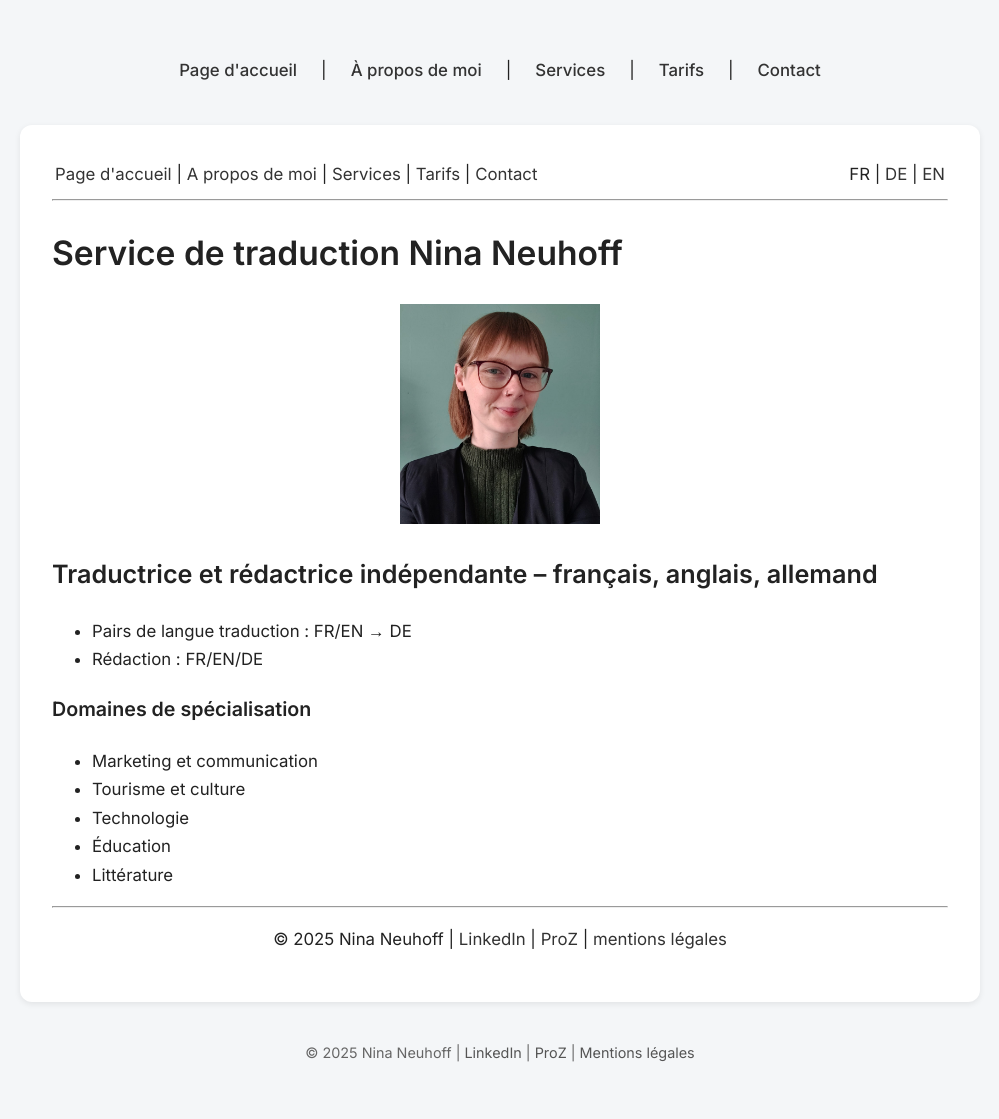
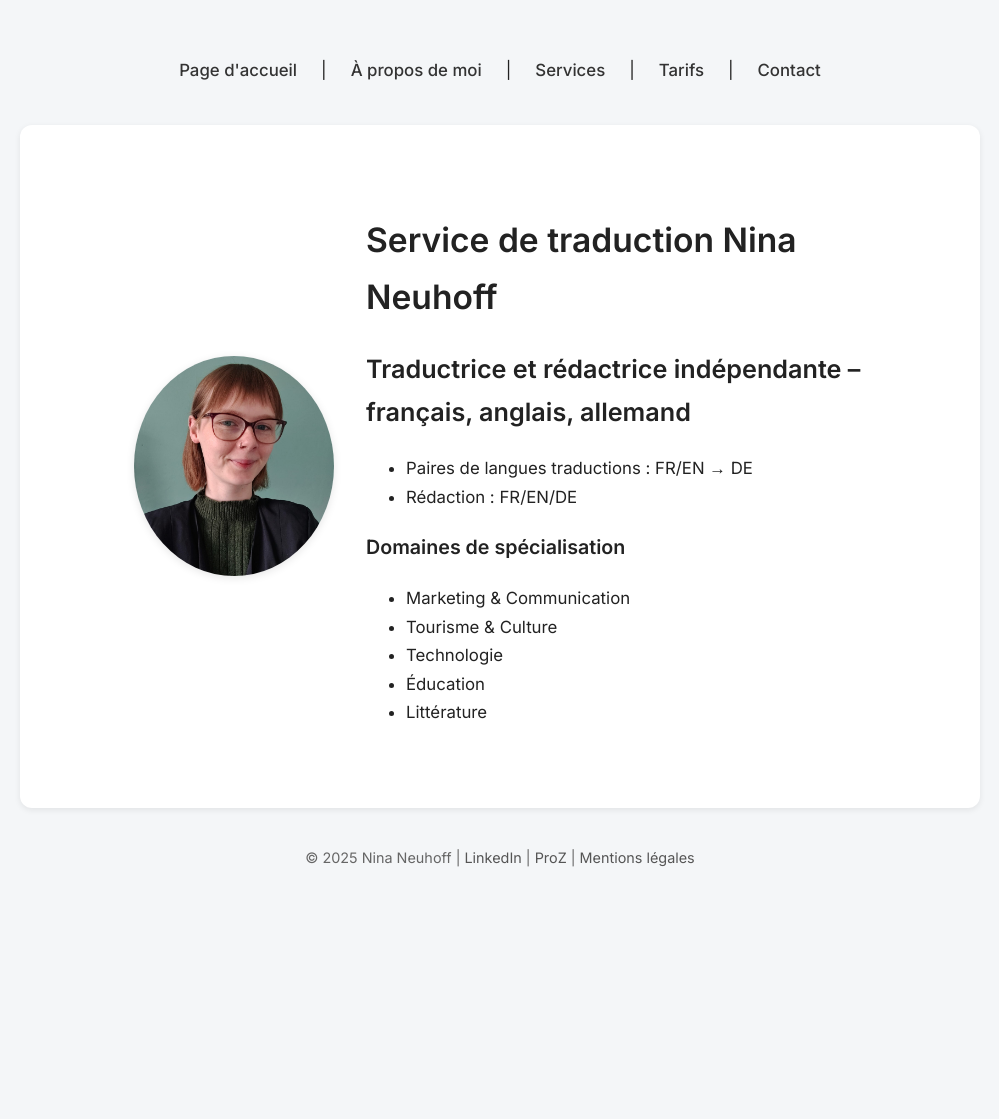
Before and after one commit to nneuhoff/traduction-translation-uebersetzung, a Jekyll site: the page built from fr/index.md, in a window 1280 px wide. Shown: the whole page, without its empty margins (140-1139 px from the left). Built offline with Jekyll 4.4.1, drawn with Linux system fonts in a browser that asks for light colours; after the commit the page ends 925 px from its top, so only the background shows below that.

Commit message:
Update index.md

```diff
--- a/fr/index.md
+++ b/fr/index.md
@@ -4,42 +4,22 @@ title: "Service de traduction Nina Neuhoff"
 lang: fr
 ---
 
-<table width="100%">
-<tr>
-<td align="left">
-<a href="index.html">Page d'accueil</a> |
-<a href="about.html">A propos de moi</a> |
-<a href="services.html">Services</a> |
-<a href="pricing.html">Tarifs</a> |
-<a href="contact.html">Contact</a>
-</td>
-<td align="right">
-FR | <a href="../de/index.html">DE</a> | <a href="../en/index.html">EN</a>
-</td>
-</tr>
-</table>
-<hr>
-
-# Service de traduction Nina Neuhoff
-
-<p align="center">
-<img src="../assets/profil.jpg" width="200">
-</p>
-
-## Traductrice et rédactrice indépendante – français, anglais, allemand
-- Pairs de langue traduction : FR/EN → DE
-- Rédaction : FR/EN/DE
-
-### Domaines de spécialisation
-- Marketing et communication
-- Tourisme et culture
-- Technologie
-- Éducation
-- Littérature
-
-
-<!-- Footer -->
-<hr>
-<p align="center">
-&copy; 2025 Nina Neuhoff | <a href="http://www.linkedin.com/in/nina-neuhoff-32b162283">LinkedIn</a> | <a href="https://www.proz.com/translator/4180778">ProZ</a> | <a href="impressum.html">mentions légales</a>
-</p>
+<div class="hero">
+  <img src="../assets/profil.jpg" alt="Photo de profil Nina Neuhoff">
+  <div class="hero-text">
+    <h1>Service de traduction Nina Neuhoff</h1>
+    <h2>Traductrice et rédactrice indépendante – français, anglais, allemand</h2>
+    <ul>
+      <li>Paires de langues traductions : FR/EN → DE</li>
+      <li>Rédaction : FR/EN/DE</li>
+    </ul>
+    <h3>Domaines de spécialisation</h3>
+    <ul>
+      <li>Marketing & Communication</li>
+      <li>Tourisme & Culture</li>
+      <li>Technologie</li>
+      <li>Éducation</li>
+      <li>Littérature</li>
+    </ul>
+  </div>
+</div>
```
